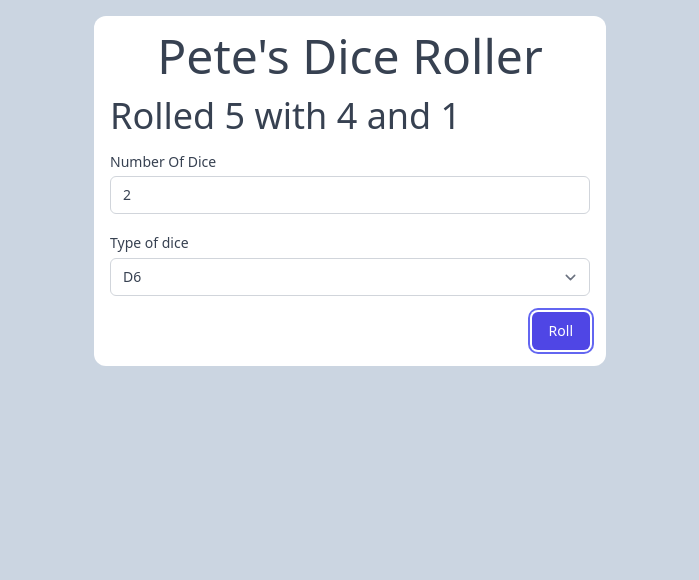
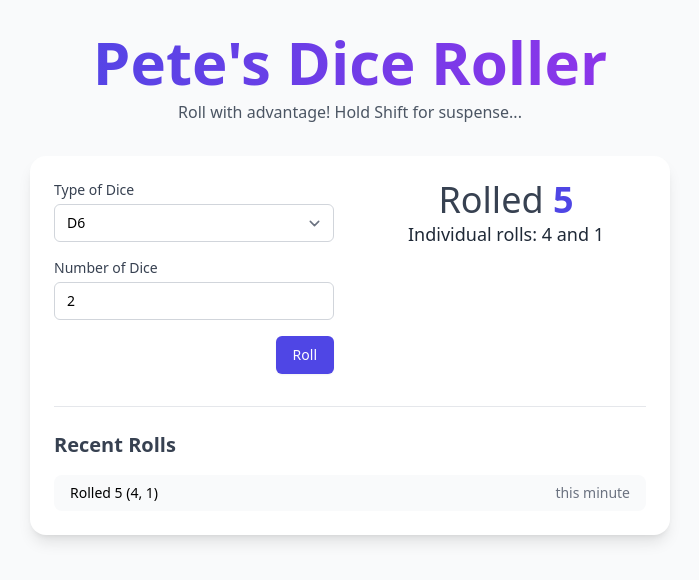
Before and after one commit to writes-of-spring/dice-roller, a React (Vite) app: page / in a window 1280 px wide. Both pictures are taken after a click on the button "Roll". Shown: the top 580 px of the page, without its empty margins (290-989 px from the left). Built offline with nearby package versions, Linux system fonts and the light colour scheme.

Commit message:
redesign app

```diff
--- a/index.html
+++ b/index.html
@@ -17,7 +17,7 @@
     <title>Pete's Dice Roller</title>
     <link rel="stylesheet" href="src/index.css" />
   </head>
-  <body class="bg-slate-300 px-4 text-white">
+  <body class="">
     <noscript>You need to enable JavaScript to run this app.</noscript>
     <div id="root"></div>
     <script src="/src/main.tsx" type="module"></script>
--- a/package.json
+++ b/package.json
@@ -3,6 +3,7 @@
   "version": "0.1.0",
   "private": true,
   "dependencies": {
+    "lucide-react": "^0.475.0",
     "react": "^18.2.0",
     "react-dom": "^18.2.0",
     "react-hook-form": "^7.43.1",
--- a/src/App.tsx
+++ b/src/App.tsx
@@ -1,33 +1,138 @@
 import { useState } from "react";
-import { SubmitHandler } from "react-hook-form";
 import Form, { FormTypes } from "./Form";
 import Results from "./Results";
 
+type DiceRoll = {
+  id: string;
+  rolls: number[];
+  timestamp: Date;
+  rollType?: "normal" | "advantage" | "disadvantage";
+  finalResult?: number;
+};
+
 function App() {
   const [dicePool, setDicePool] = useState<number[]>([]);
+  const [isRolling, setIsRolling] = useState(false);
+  const [rollHistory, setRollHistory] = useState<DiceRoll[]>([]);
+  const [currentRollType, setCurrentRollType] = useState<
+    "normal" | "advantage" | "disadvantage"
+  >("normal");
 
-  const onFormSubmit: SubmitHandler<FormTypes> = (data) => {
-    const { numberOfDice, typeOfDice } = data;
-    const rolledDice = Array.from({ length: numberOfDice }, () =>
-      Math.floor(Math.random() * typeOfDice + 1)
+  const onFormSubmit = async (data: FormTypes, isShiftPressed: boolean) => {
+    setIsRolling(true);
+    setCurrentRollType(data.rollType);
+
+    // Simulate a brief delay for rolling animation
+    await new Promise((resolve) =>
+      setTimeout(resolve, isShiftPressed ? 3000 : 500)
     );
+
+    const { numberOfDice, typeOfDice, rollType } = data;
+    let rolledDice: number[];
+    let finalResult: number;
+
+    if (
+      typeOfDice === 20 &&
+      (rollType === "advantage" || rollType === "disadvantage")
+    ) {
+      // Roll 2d20 for advantage/disadvantage
+      rolledDice = Array.from({ length: 2 }, () =>
+        Math.floor(Math.random() * 20 + 1)
+      );
+
+      // Take highest for advantage, lowest for disadvantage
+      finalResult =
+        rollType === "advantage"
+          ? Math.max(...rolledDice)
+          : Math.min(...rolledDice);
+    } else {
+      // Normal roll
+      rolledDice = Array.from({ length: numberOfDice }, () =>
+        Math.floor(Math.random() * typeOfDice + 1)
+      );
+      finalResult = rolledDice.reduce((a, b) => a + b, 0);
+    }
+
+    const newRoll: DiceRoll = {
+      id: crypto.randomUUID(),
+      rolls: rolledDice,
+      timestamp: new Date(),
+      rollType: typeOfDice === 20 ? rollType : undefined,
+      finalResult,
+    };
+
     setDicePool(rolledDice);
+    setRollHistory((prev) => [newRoll, ...prev].slice(0, 10)); // Keep last 10 rolls
+    setIsRolling(false);
   };
 
   return (
-    <div className="container mx-auto max-w-lg rounded-xl bg-white p-4 text-gray-700 md:mt-4">
-      <h1 className="font-boldtext-gray-900 mb-4 text-center text-5xl">
-        Pete's Dice Roller
-      </h1>
-      <div className="flex flex-wrap-reverse gap-4">
-        <div className="w-72 grow ">
-          <Form onSubmit={onFormSubmit} />
-        </div>
-        <div className="w-72 grow">
-          <Results dicePool={dicePool} />
+    <main className="min-h-screen bg-gray-50 py-8">
+      <div className="container mx-auto max-w-2xl px-4">
+        <header className="mb-8 text-center">
+          <h1 className="bg-gradient-to-r from-indigo-600 to-purple-600 bg-clip-text text-6xl font-extrabold text-transparent">
+            Pete's Dice Roller
+          </h1>
+          <p className="mt-2 text-gray-600">
+            Roll with advantage! Hold Shift for suspense...
+          </p>
+        </header>
+
+        <div className="rounded-2xl bg-white p-6 shadow-lg">
+          <div className="flex flex-col gap-8 md:flex-row-reverse md:items-start">
+            <div className="w-full md:w-1/2">
+              <Results
+                dicePool={dicePool}
+                isRolling={isRolling}
+                rollType={currentRollType}
+              />
+            </div>
+            <div className="w-full md:w-1/2">
+              <Form onSubmit={onFormSubmit} disabled={isRolling} />
+            </div>
+          </div>
+
+          {rollHistory.length > 0 && (
+            <div className="mt-8 border-t pt-6">
+              <h2 className="mb-4 text-xl font-semibold text-gray-700">
+                Recent Rolls
+              </h2>
+              <div className="space-y-2">
+                {rollHistory.map((roll) => (
+                  <div
+                    key={roll.id}
+                    className="flex items-center justify-between rounded-lg bg-gray-50 px-4 py-2 text-sm"
+                  >
+                    <span>
+                      {roll.rollType ? (
+                        <>
+                          Rolled {roll.finalResult} with {roll.rollType} (
+                          {roll.rolls.join(", ")})
+                        </>
+                      ) : (
+                        <>
+                          Rolled {roll.finalResult} ({roll.rolls.join(", ")})
+                        </>
+                      )}
+                    </span>
+                    <span className="text-gray-500">
+                      {new Intl.RelativeTimeFormat("en", {
+                        numeric: "auto",
+                      }).format(
+                        Math.round(
+                          (roll.timestamp.getTime() - Date.now()) / 1000 / 60
+                        ),
+                        "minute"
+                      )}
+                    </span>
+                  </div>
+                ))}
+              </div>
+            </div>
+          )}
         </div>
       </div>
-    </div>
+    </main>
   );
 }
 
--- a/src/Form.tsx
+++ b/src/Form.tsx
@@ -1,52 +1,76 @@
-import { SubmitHandler, useForm } from "react-hook-form";
+import { useEffect, useState } from "react";
+import { Controller, SubmitHandler, useForm } from "react-hook-form";
 
 type Props = {
-  onSubmit: SubmitHandler<FormTypes>;
+  onSubmit: (data: FormTypes, isShiftPressed: boolean) => Promise<void>;
+  disabled?: boolean;
 };
 
 export type FormTypes = {
   numberOfDice: number;
   typeOfDice: number;
+  rollType: "normal" | "advantage" | "disadvantage";
 };
 
-const Form = (props: Props) => {
-  const { register, handleSubmit } = useForm<FormTypes>({
+const Form = ({ onSubmit, disabled }: Props) => {
+  const [isShiftPressed, setIsShiftPressed] = useState(false);
+
+  useEffect(() => {
+    const handleKeyDown = (e: KeyboardEvent) => {
+      if (e.key === "Shift") setIsShiftPressed(true);
+    };
+
+    const handleKeyUp = (e: KeyboardEvent) => {
+      if (e.key === "Shift") setIsShiftPressed(false);
+    };
+
+    window.addEventListener("keydown", handleKeyDown);
+    window.addEventListener("keyup", handleKeyUp);
+
+    return () => {
+      window.removeEventListener("keydown", handleKeyDown);
+      window.removeEventListener("keyup", handleKeyUp);
+    };
+  }, []);
+
+  const {
+    register,
+    handleSubmit,
+    watch,
+    control,
+    formState: { isSubmitting },
+  } = useForm<FormTypes>({
     defaultValues: {
       numberOfDice: 2,
       typeOfDice: 6,
+      rollType: "normal",
     },
   });
 
+  const selectedDice = watch("typeOfDice");
+  const showAdvantageOptions = selectedDice === 20;
+
+  const onSubmitWrapper = async (data: FormTypes) => {
+    await onSubmit(data, isShiftPressed);
+  };
+
   return (
-    <form onSubmit={handleSubmit(props.onSubmit)}>
-      <div className="mb-4">
+    <form onSubmit={handleSubmit(onSubmitWrapper)} className="space-y-4">
+      <div>
         <label
-          className="mb-1 block text-sm  text-gray-700"
-          htmlFor="numberOfDice"
+          htmlFor="typeOfDice"
+          className="mb-1 block text-sm text-gray-700"
         >
-          Number Of Dice
+          Type of Dice
         </label>
-        <input
-          id="numberOfDice"
-          {...register("numberOfDice", {
-            required: true,
-            valueAsNumber: true,
-          })}
-          className="mt-1 block w-full rounded-md border-gray-300 py-2 pl-3 pr-3 text-base focus:border-indigo-500 focus:outline-none focus:ring-indigo-500 sm:text-sm"
-          defaultValue={2}
-          min={1}
-          max={10}
-          type="number"
-        />
-      </div>
-      <div className="mb-4">
-        <span className="mb-1 text-sm text-gray-700">Type of dice</span>
         <select
+          id="typeOfDice"
           {...register("typeOfDice", {
             required: true,
             valueAsNumber: true,
           })}
-          className="mt-1 block w-full rounded-md border-gray-300 py-2 pl-3 pr-10 text-base focus:border-indigo-500 focus:outline-none focus:ring-indigo-500 sm:text-sm"
+          className="mt-1 block w-full rounded-md border-gray-300 py-2 pl-3 pr-10 text-base text-black focus:border-indigo-500 focus:outline-none focus:ring-indigo-500 disabled:bg-gray-100 disabled:text-gray-500 sm:text-sm"
+          disabled={disabled}
         >
           <option value="4">D4</option>
           <option value="6">D6</option>
@@ -56,11 +80,93 @@ const Form = (props: Props) => {
           <option value="20">D20</option>
         </select>
       </div>
+      <div>
+        <label
+          className="mb-1 block text-sm text-gray-700"
+          htmlFor="numberOfDice"
+        >
+          Number of Dice
+        </label>
+        <input
+          id="numberOfDice"
+          {...register("numberOfDice", {
+            required: true,
+            valueAsNumber: true,
+            min: 1,
+            max: 10,
+          })}
+          className="mt-1 block w-full rounded-md border-gray-300 py-2 pl-3 pr-3 text-base text-black focus:border-indigo-500 focus:outline-none focus:ring-indigo-500 disabled:bg-gray-100 disabled:text-gray-500 sm:text-sm"
+          defaultValue={2}
+          min={1}
+          max={10}
+          type="number"
+          disabled={disabled || showAdvantageOptions}
+        />
+        {showAdvantageOptions && (
+          <p className="mt-1 text-xs text-gray-500">
+            Number of dice is fixed to 1 for D20 rolls
+          </p>
+        )}
+      </div>
+
+      {showAdvantageOptions && (
+        <div>
+          <label className="mb-1 block text-sm text-gray-700">Roll Type</label>
+          <div className="mt-1 flex gap-3">
+            <Controller
+              control={control}
+              shouldUnregister
+              name="rollType"
+              render={({ field }) => (
+                <>
+                  <button
+                    type="button"
+                    onClick={() => field.onChange("normal")}
+                    disabled={disabled}
+                    className={`rounded-md border px-3 py-2 text-sm ${
+                      field.value === "normal"
+                        ? "border-indigo-600 bg-indigo-50 text-indigo-600"
+                        : "border-gray-300 bg-white text-gray-700 hover:bg-gray-50"
+                    } disabled:cursor-not-allowed disabled:opacity-50`}
+                  >
+                    Normal
+                  </button>
+                  <button
+                    type="button"
+                    onClick={() => field.onChange("advantage")}
+                    disabled={disabled}
+                    className={`rounded-md border px-3 py-2 text-sm ${
+                      field.value === "advantage"
+                        ? "border-indigo-600 bg-indigo-50 text-indigo-600"
+                        : "border-gray-300 bg-white text-gray-700 hover:bg-gray-50"
+                    } disabled:cursor-not-allowed disabled:opacity-50`}
+                  >
+                    Advantage
+                  </button>
+                  <button
+                    type="button"
+                    onClick={() => field.onChange("disadvantage")}
+                    disabled={disabled}
+                    className={`rounded-md border px-3 py-2 text-sm ${
+                      field.value === "disadvantage"
+                        ? "border-indigo-600 bg-indigo-50 text-indigo-600"
+                        : "border-gray-300 bg-white text-gray-700 hover:bg-gray-50"
+                    } disabled:cursor-not-allowed disabled:opacity-50`}
+                  >
+                    Disadvantage
+                  </button>
+                </>
+              )}
+            />
+          </div>
+        </div>
+      )}
       <button
         type="submit"
-        className="ml-auto block items-center rounded-md border border-transparent bg-indigo-600 px-4 py-2 text-sm font-medium text-white shadow-sm hover:bg-indigo-700 focus:outline-none focus:ring-2 focus:ring-indigo-500 focus:ring-offset-2"
+        disabled={disabled || isSubmitting}
+        className="ml-auto block items-center rounded-md border border-transparent bg-indigo-600 px-4 py-2 text-sm font-medium text-white shadow-sm transition-colors hover:bg-indigo-700 focus:outline-none focus:ring-2 focus:ring-indigo-500 focus:ring-offset-2 disabled:cursor-not-allowed disabled:bg-gray-400"
       >
-        Roll
+        {isSubmitting || disabled ? <>Rolling...</> : <>Roll</>}
       </button>
     </form>
   );
--- a/src/Results.tsx
+++ b/src/Results.tsx
@@ -2,32 +2,70 @@ import React from "react";
 
 type Props = {
   dicePool: number[];
+  isRolling: boolean;
+  rollType: "normal" | "advantage" | "disadvantage";
 };
 
-const listformatter = new Intl.ListFormat("en", {
+const listFormatter = new Intl.ListFormat("en", {
   style: "long",
   type: "conjunction",
 });
 
-const Results = ({ dicePool }: Props) => {
-  const diceResult =
-    dicePool?.reduce((acc, dice) => {
-      return acc + dice;
-    }, 0) ?? null;
+const Results: React.FC<Props> = ({ dicePool, isRolling, rollType }) => {
+  const isD20WithAdvantage =
+    dicePool.length === 2 &&
+    (rollType === "advantage" || rollType === "disadvantage");
+  const diceResult = isD20WithAdvantage
+    ? rollType === "advantage"
+      ? Math.max(...dicePool)
+      : Math.min(...dicePool)
+    : dicePool.reduce((acc, dice) => acc + dice, 0);
+  const diceRolls = dicePool.map((d) => d.toString());
 
-  const diceRolls = dicePool?.map((d) => d.toString());
+  if (isRolling) {
+    return (
+      <div className="text-center" role="status" aria-label="Rolling dice">
+        <h2 className="animate-bounce text-4xl text-gray-700">Rolling...</h2>
+      </div>
+    );
+  }
+
   if (dicePool.length === 0) {
-    return <h2 className="text-4xl text-gray-700">Your adventure awaits!</h2>;
+    return (
+      <h2
+        className="animate-fade-in text-center text-4xl text-gray-700"
+        role="status"
+        aria-label="Ready to roll"
+      >
+        Your adventure awaits!
+      </h2>
+    );
   }
+
   return (
-    <>
-      <h2 className="text-4xl text-gray-700">
-        Rolled {diceResult}{" "}
-        {dicePool.length > 1
-          ? `with ${listformatter.format(diceRolls ?? [])}`
-          : null}
+    <div className="space-y-4" role="status" aria-live="polite">
+      <h2 className="animate-bounce-in text-center text-4xl text-gray-700">
+        {isD20WithAdvantage ? (
+          <>
+            Rolled{" "}
+            <span className="font-bold text-indigo-600">{diceResult}</span>
+            <span className="block text-lg">
+              with {rollType} ({diceRolls.join(", ")})
+            </span>
+          </>
+        ) : (
+          <>
+            Rolled{" "}
+            <span className="font-bold text-indigo-600">{diceResult}</span>
+            {dicePool.length > 1 && (
+              <span className="block text-lg text-gray-800">
+                Individual rolls: {listFormatter.format(diceRolls)}
+              </span>
+            )}
+          </>
+        )}
       </h2>
-    </>
+    </div>
   );
 };
 
--- a/tailwind.config.js
+++ b/tailwind.config.js
@@ -6,6 +6,22 @@ module.exports = {
       colors: {
         brand: "rgb(51 153 153)",
       },
+      animation: {
+        "bounce-in": "bounce-in 0.5s ease-out",
+        "fade-in": "fade-in 0.3s ease-out",
+      },
+      keyframes: {
+        "bounce-in": {
+          "0%": { transform: "scale(0.3)", opacity: "0" },
+          "50%": { transform: "scale(1.05)" },
+          "70%": { transform: "scale(0.9)" },
+          "100%": { transform: "scale(1)", opacity: "1" },
+        },
+        "fade-in": {
+          "0%": { opacity: "0" },
+          "100%": { opacity: "1" },
+        },
+      },
     },
   },
   plugins: [require("@tailwindcss/forms")],
--- a/tsconfig.json
+++ b/tsconfig.json
@@ -13,6 +13,7 @@
     "module": "ESNext",
     "moduleResolution": "node",
     "resolveJsonModule": true,
+    "incremental": true,
     "isolatedModules": true,
     "noEmit": true,
     "jsx": "react-jsx"
```
Also changed, not shown: 2 other files (tests, documents, lock files or other folders).
